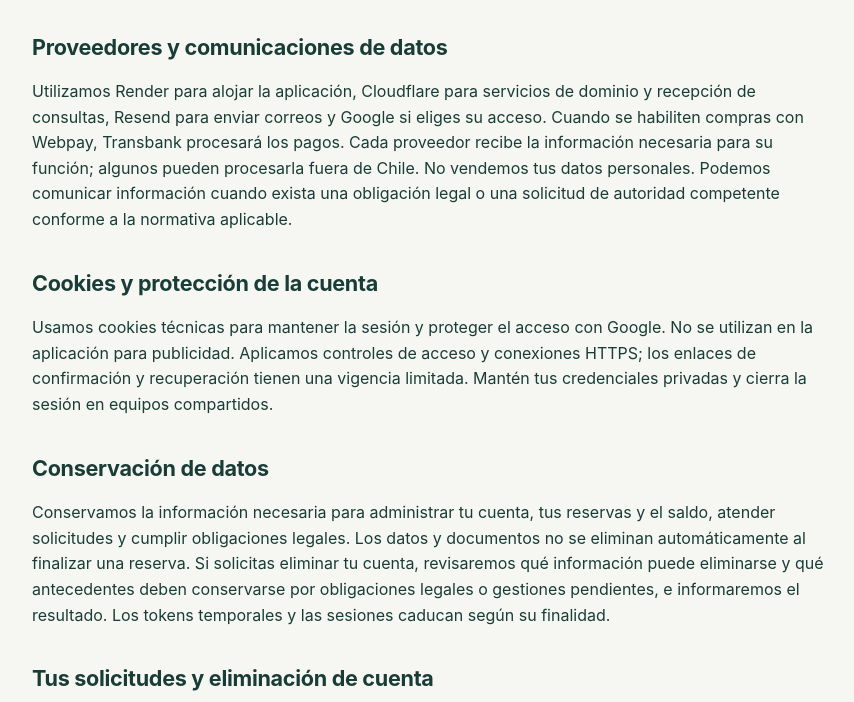
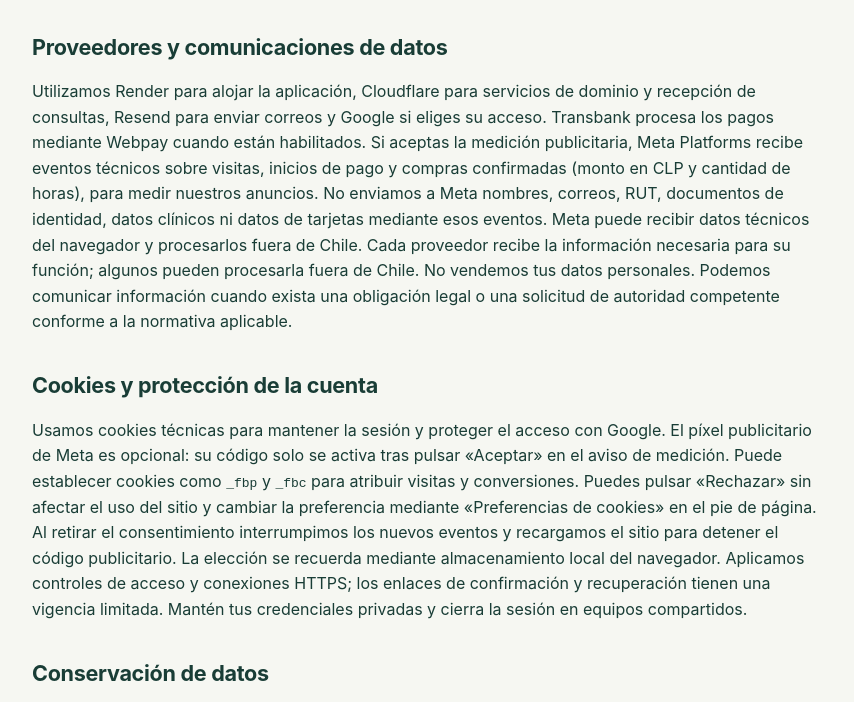
Before and after one commit to santibanezfcarlos-art/AVOJA, a plain HTML site: page valhalla/static/privacidad.html in a window 1280 px wide. Shown: the part 1585-2287 px from the top of the page, without its empty margins (207-1061 px from the left). Drawn offline with Linux system fonts and the light colour scheme.

Commit message:
docs(valhalla): disclose optional Meta tracking and cookie preferences

```diff
--- a/valhalla/static/privacidad.html
+++ b/valhalla/static/privacidad.html
@@ -5,7 +5,7 @@
 </head>
 <body class="legal-page"><header class="legal-header"><a href="/" class="legal-brand">VALHALLA OFFICE</a><a href="/">Volver al inicio</a></header>
 <main class="legal-content"><h1>Política de privacidad</h1>
-<p class="muted">Última actualización: 19 de octubre de 2026.</p>
+<p class="muted">Última actualización: 17 de noviembre de 2026.</p>
 <p>Esta política explica cómo Valhalla Office utiliza los datos personales de quienes crean una cuenta y reservan espacios profesionales en <a href="https://valhallaoffice.cl">valhallaoffice.cl</a>.</p>
 <h2>Quién administra tus datos</h2>
 <p>Valhalla Office administra esta plataforma de reservas. Puedes contactarnos en <a href="mailto:contacto@valhallaoffice.cl">contacto@valhallaoffice.cl</a> o en Colo Colo 222, oficina 710, Chile, para consultas sobre tus datos y tu cuenta.</p>
@@ -25,9 +25,9 @@
 <h2>Correos y acceso de administración</h2>
 <p>Usamos tu correo para confirmar tu cuenta, recuperar tu contraseña, enviarte comprobantes y actualizaciones de reservas y atender solicitudes. Administración recibe avisos de nuevos registros y documentos, y puede consultar los correos de los profesionales con reservas del día para coordinar el servicio. Esos listados no son públicos ni están disponibles para otros profesionales.</p>
 <h2>Proveedores y comunicaciones de datos</h2>
-<p>Utilizamos Render para alojar la aplicación, Cloudflare para servicios de dominio y recepción de consultas, Resend para enviar correos y Google si eliges su acceso. Cuando se habiliten compras con Webpay, Transbank procesará los pagos. Cada proveedor recibe la información necesaria para su función; algunos pueden procesarla fuera de Chile. No vendemos tus datos personales. Podemos comunicar información cuando exista una obligación legal o una solicitud de autoridad competente conforme a la normativa aplicable.</p>
+<p>Utilizamos Render para alojar la aplicación, Cloudflare para servicios de dominio y recepción de consultas, Resend para enviar correos y Google si eliges su acceso. Transbank procesa los pagos mediante Webpay cuando están habilitados. Si aceptas la medición publicitaria, Meta Platforms recibe eventos técnicos sobre visitas, inicios de pago y compras confirmadas (monto en CLP y cantidad de horas), para medir nuestros anuncios. No enviamos a Meta nombres, correos, RUT, documentos de identidad, datos clínicos ni datos de tarjetas mediante esos eventos. Meta puede recibir datos técnicos del navegador y procesarlos fuera de Chile. Cada proveedor recibe la información necesaria para su función; algunos pueden procesarla fuera de Chile. No vendemos tus datos personales. Podemos comunicar información cuando exista una obligación legal o una solicitud de autoridad competente conforme a la normativa aplicable.</p>
 <h2>Cookies y protección de la cuenta</h2>
-<p>Usamos cookies técnicas para mantener la sesión y proteger el acceso con Google. No se utilizan en la aplicación para publicidad. Aplicamos controles de acceso y conexiones HTTPS; los enlaces de confirmación y recuperación tienen una vigencia limitada. Mantén tus credenciales privadas y cierra la sesión en equipos compartidos.</p>
+<p>Usamos cookies técnicas para mantener la sesión y proteger el acceso con Google. El píxel publicitario de Meta es opcional: su código solo se activa tras pulsar «Aceptar» en el aviso de medición. Puede establecer cookies como <code>_fbp</code> y <code>_fbc</code> para atribuir visitas y conversiones. Puedes pulsar «Rechazar» sin afectar el uso del sitio y cambiar la preferencia mediante «Preferencias de cookies» en el pie de página. Al retirar el consentimiento interrumpimos los nuevos eventos y recargamos el sitio para detener el código publicitario. La elección se recuerda mediante almacenamiento local del navegador. Aplicamos controles de acceso y conexiones HTTPS; los enlaces de confirmación y recuperación tienen una vigencia limitada. Mantén tus credenciales privadas y cierra la sesión en equipos compartidos.</p>
 <h2>Conservación de datos</h2>
 <p>Conservamos la información necesaria para administrar tu cuenta, tus reservas y el saldo, atender solicitudes y cumplir obligaciones legales. Los datos y documentos no se eliminan automáticamente al finalizar una reserva. Si solicitas eliminar tu cuenta, revisaremos qué información puede eliminarse y qué antecedentes deben conservarse por obligaciones legales o gestiones pendientes, e informaremos el resultado. Los tokens temporales y las sesiones caducan según su finalidad.</p>
 <h2>Tus solicitudes y eliminación de cuenta</h2>
```
